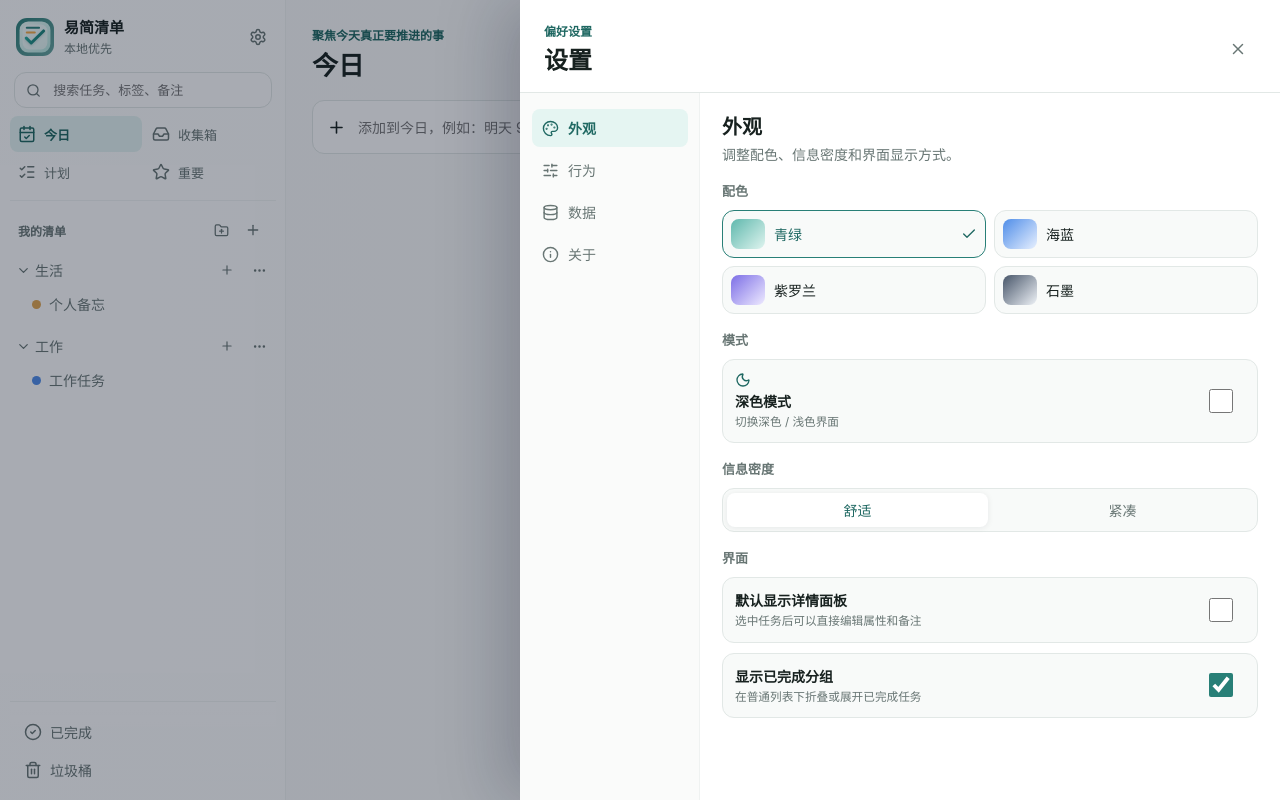
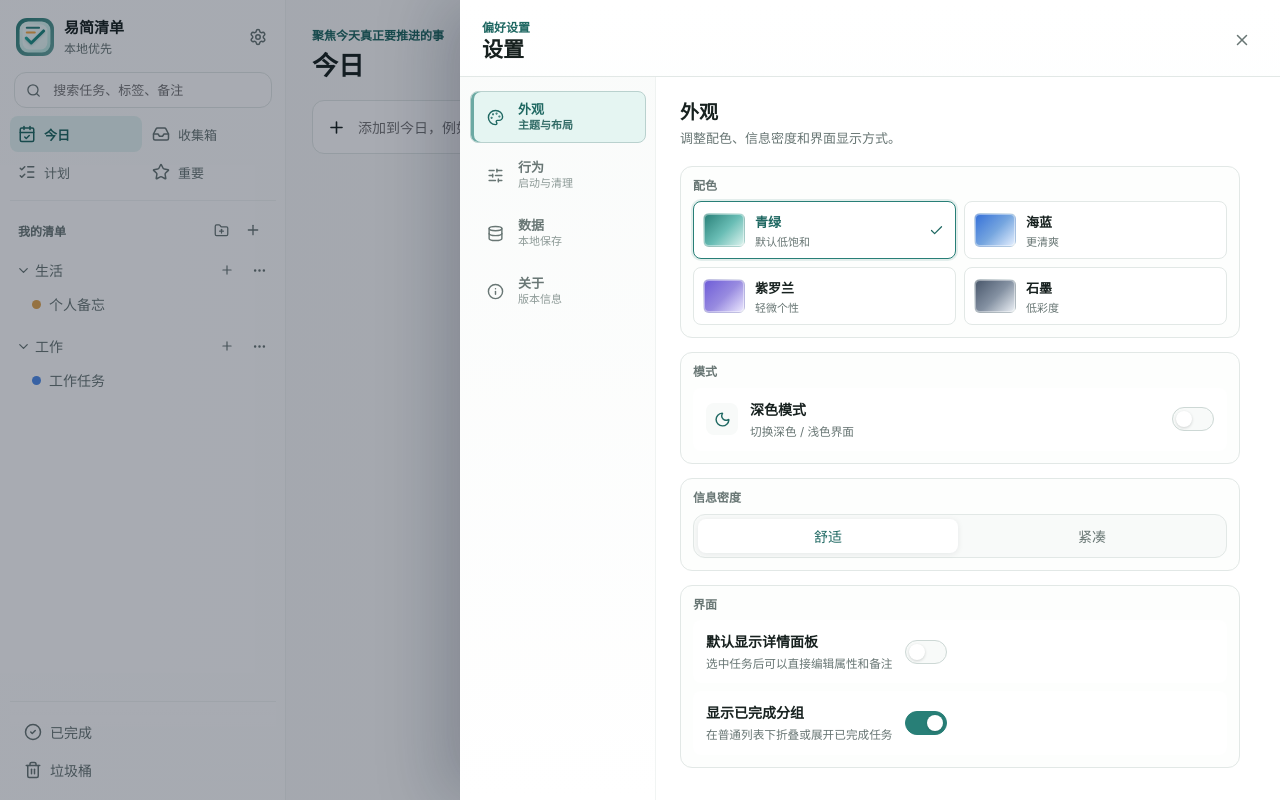
Before and after one commit to DFreeMind/simple-to-do, a Vue app: page / in a window 1280 px wide. Both pictures are taken after a click on the button 258 px from the left and 37 px from the top of the page. Built offline with nearby package versions, Linux system fonts and the light colour scheme.

Commit message:
优化设置面板界面

```diff
--- a/src/assets/styles.scss
+++ b/src/assets/styles.scss
@@ -2498,7 +2498,7 @@ body.is-resizing {
   top: 0;
   right: 0;
   display: flex;
-  width: min(760px, calc(100vw - 28px));
+  width: min(820px, calc(100vw - 28px));
   height: 100%;
   flex-direction: column;
   overflow: hidden;
@@ -2508,18 +2508,21 @@ body.is-resizing {
 
 .settings-panel__header {
   flex: 0 0 auto;
-  padding: 22px 24px 16px;
+  padding: 18px 20px 14px 22px;
   border-bottom: 1px solid var(--border);
+  background: linear-gradient(180deg, var(--surface-raised), color-mix(in srgb, var(--surface) 92%, var(--accent-tint)));
 }
 
 .settings-panel__header h2 {
   margin: 2px 0 0;
-  font-size: 24px;
+  font-size: 21px;
+  line-height: 1.2;
+  letter-spacing: 0;
 }
 
 .settings-layout {
   display: grid;
-  grid-template-columns: 180px minmax(0, 1fr);
+  grid-template-columns: 196px minmax(0, 1fr);
   min-height: 0;
   flex: 1;
 }
@@ -2527,70 +2530,116 @@ body.is-resizing {
 .settings-nav {
   display: grid;
   align-content: start;
-  gap: 4px;
-  padding: 16px 12px;
-  background: color-mix(in srgb, var(--surface-muted) 76%, var(--surface));
+  gap: 6px;
+  padding: 14px 10px;
+  background: linear-gradient(180deg, color-mix(in srgb, var(--surface-muted) 78%, var(--surface)), var(--surface));
   box-shadow: inset -1px 0 0 var(--divider-soft);
 }
 
 .settings-nav__item {
-  display: flex;
-  align-items: center;
-  gap: 9px;
-  min-height: 38px;
-  padding: 8px 10px;
+  display: grid;
+  grid-template-columns: 30px minmax(0, 1fr);
+  align-items: center;
+  gap: 8px;
+  min-height: 52px;
+  padding: 8px 9px;
   border-radius: var(--radius-sm);
+  border: 1px solid transparent;
   background: transparent;
   color: var(--text-muted);
   text-align: left;
-
-  &:hover,
+  transition: background var(--transition-fast), border-color var(--transition-fast), color var(--transition-fast), box-shadow var(--transition-fast);
+
+  > svg {
+    display: block;
+    justify-self: center;
+  }
+
+  strong,
+  small {
+    display: block;
+    min-width: 0;
+    overflow: hidden;
+    text-overflow: ellipsis;
+    white-space: nowrap;
+  }
+
+  strong {
+    color: inherit;
+    font-size: 13px;
+    line-height: 1.2;
+  }
+
+  small {
+    margin-top: 2px;
+    color: var(--text-subtle);
+    font-size: 11px;
+    line-height: 1.2;
+  }
+
+  &:hover {
+    background: color-mix(in srgb, var(--accent-soft) 55%, transparent);
+    color: var(--accent-strong);
+  }
+
   &.active {
+    border-color: color-mix(in srgb, var(--accent) 22%, var(--border));
     background: var(--accent-soft);
     color: var(--accent-strong);
-  }
-
-  &.active {
     font-weight: 650;
+    box-shadow: inset 3px 0 0 color-mix(in srgb, var(--accent) 64%, transparent);
+
+    small {
+      color: color-mix(in srgb, var(--accent-strong) 72%, var(--text-muted));
+    }
   }
 }
 
 .settings-content {
   min-width: 0;
   overflow-y: auto;
-  padding: 18px 22px 28px;
+  padding: 20px 24px 28px;
 }
 
 .settings-section {
   display: grid;
-  gap: 16px;
+  gap: 14px;
+  max-width: 560px;
 
   h3 {
     margin: 0;
-    font-size: 20px;
+    font-size: 19px;
+    letter-spacing: 0;
   }
 }
 
 .settings-section__head {
   display: grid;
-  gap: 4px;
+  gap: 5px;
+  padding-bottom: 4px;
 
   p {
     margin: 0;
     color: var(--text-muted);
-    line-height: 1.5;
+    font-size: 13px;
+    line-height: 1.45;
   }
 }
 
 .settings-block {
   display: grid;
-  gap: 10px;
+  gap: 8px;
+  padding: 12px;
+  border: 1px solid var(--border);
+  border-radius: var(--radius-md);
+  background: color-mix(in srgb, var(--surface-raised) 74%, var(--surface-muted));
 
   h4 {
     margin: 0;
     color: var(--text-muted);
-    font-size: 13px;
+    font-size: 12px;
     font-weight: 700;
+    line-height: 1.2;
   }
 }
 
@@ -2602,26 +2651,68 @@ body.is-resizing {
 
 .theme-card {
   display: grid;
-  grid-template-columns: 34px 1fr auto;
-  align-items: center;
-  gap: 9px;
-  min-height: 48px;
-  padding: 8px;
+  grid-template-columns: 42px minmax(0, 1fr) 20px;
+  align-items: center;
+  gap: 10px;
+  min-height: 58px;
+  padding: 9px;
   border: 1px solid var(--border);
-  border-radius: var(--radius-md);
-  background: var(--surface-muted);
+  border-radius: var(--radius-sm);
+  background: var(--surface);
+  color: var(--text);
   text-align: left;
+  transition: background var(--transition-fast), border-color var(--transition-fast), color var(--transition-fast), box-shadow var(--transition-fast), transform var(--transition-fast);
+
+  &:hover {
+    border-color: color-mix(in srgb, var(--accent) 30%, var(--border));
+    background: var(--accent-tint);
+  }
 
   &.active {
     border-color: var(--accent);
     color: var(--accent-strong);
+    box-shadow: 0 0 0 2px color-mix(in srgb, var(--accent) 12%, transparent);
   }
 }
 
 .theme-swatch {
-  width: 34px;
-  height: 30px;
-  border-radius: var(--radius-sm);
+  width: 42px;
+  height: 34px;
+  border: 1px solid color-mix(in srgb, var(--border) 58%, transparent);
+  border-radius: var(--radius-xs);
+  box-shadow: inset 0 0 0 1px color-mix(in srgb, #fff 42%, transparent);
+}
+
+.theme-card__text {
+  display: grid;
+  gap: 2px;
+  min-width: 0;
+
+  strong,
+  small {
+    overflow: hidden;
+    text-overflow: ellipsis;
+    white-space: nowrap;
+  }
+
+  strong {
+    color: inherit;
+    font-size: 13px;
+  }
+
+  small {
+    color: var(--text-muted);
+    font-size: 11px;
+  }
+}
+
+.theme-card__check {
+  display: grid;
+  width: 20px;
+  height: 20px;
+  place-items: center;
+  border-radius: 999px;
+  color: var(--accent-strong);
 }
 
 .segmented {
@@ -2653,10 +2744,12 @@ body.is-resizing {
   align-items: center;
   justify-content: space-between;
   gap: 12px;
-  padding: 12px;
-  border: 1px solid var(--border);
-  border-radius: var(--radius-md);
-  background: var(--surface-muted);
+  min-height: 56px;
+  padding: 10px 12px;
+  border: 1px solid transparent;
+  border-radius: var(--radius-sm);
+  background: var(--surface);
+  transition: background var(--transition-fast), border-color var(--transition-fast);
 
   strong,
   small {
@@ -2668,12 +2761,142 @@ body.is-resizing {
     color: var(--text-muted);
     line-height: 1.4;
   }
-}
-
-.switch-row input {
+
+  &:hover {
+    border-color: color-mix(in srgb, var(--accent) 24%, var(--border));
+    background: var(--accent-tint);
+  }
+}
+
+.setting-row {
+  position: relative;
+  display: grid;
+  grid-template-columns: auto minmax(0, 1fr) auto;
+  align-items: center;
+}
+
+.setting-row__icon {
+  display: grid;
+  width: 32px;
+  height: 32px;
+  place-items: center;
+  border-radius: var(--radius-sm);
+  background: var(--surface-muted);
+  color: var(--accent-strong);
+}
+
+.setting-row__body {
+  display: grid;
+  gap: 2px;
+  min-width: 0;
+  color: var(--text);
+  white-space: normal;
+
+  strong,
+  small {
+    overflow-wrap: anywhere;
+  }
+}
+
+.setting-field {
+  display: grid;
+  grid-template-columns: auto minmax(0, 1fr) 156px;
+  align-items: center;
+  gap: 12px;
+  min-height: 58px;
+  padding: 10px 12px;
+  border: 1px solid transparent;
+  border-bottom: 1px solid transparent;
+  border-radius: var(--radius-sm);
+  background: var(--surface);
+  transition: background var(--transition-fast), border-color var(--transition-fast);
+
+  &:hover,
+  &:focus-within {
+    border-color: color-mix(in srgb, var(--accent) 24%, var(--border));
+    background: var(--accent-tint);
+  }
+
+  select {
+    width: 100%;
+    height: 34px;
+    min-height: 34px;
+    padding: 0 30px 0 10px;
+    border: 1px solid var(--border);
+    border-radius: var(--radius-sm);
+    background: var(--surface-raised);
+    color: var(--text);
+    outline: 0;
+  }
+}
+
+.toggle-input {
+  position: absolute;
+  right: 12px;
   width: 42px;
   height: 24px;
-  accent-color: var(--accent);
+  margin: 0;
+  cursor: pointer;
+  opacity: 0;
+  z-index: 1;
+}
+
+.toggle-control {
+  position: relative;
+  display: inline-block;
+  width: 42px;
+  height: 24px;
+  border: 1px solid var(--border-strong);
+  border-radius: 999px;
+  background: var(--surface-muted);
+  transition: background var(--transition-fast), border-color var(--transition-fast);
+
+  &::after {
+    content: '';
+    position: absolute;
+    top: 3px;
+    left: 3px;
+    width: 16px;
+    height: 16px;
+    border-radius: 50%;
+    background: var(--surface-raised);
+    box-shadow: 0 1px 3px color-mix(in srgb, var(--text) 18%, transparent);
+    transition: transform var(--transition-fast), background var(--transition-fast);
+  }
+}
+
+.toggle-control--sm {
+  width: 36px;
+  height: 20px;
+
+  &::after {
+    width: 12px;
+    height: 12px;
+  }
+}
+
+.toggle-input:checked + .toggle-control {
+  border-color: var(--accent);
+  background: var(--accent);
+}
+
+.toggle-input:checked + .toggle-control::after {
+  background: var(--on-accent);
+  transform: translateX(18px);
+}
+
+.toggle-input:checked + .toggle-control--sm::after {
+  transform: translateX(16px);
+}
+
+.toggle-input:focus-visible + .toggle-control {
+  outline: 2px solid var(--focus-ring);
+  outline-offset: 2px;
+}
+
+.toggle-input:disabled + .toggle-control {
+  cursor: not-allowed;
+  opacity: 0.45;
 }
 
 .switch-row.disabled {
@@ -2685,38 +2908,20 @@ body.is-resizing {
 .sound-settings {
   display: flex;
   flex-direction: column;
-  gap: 12px;
+  gap: 8px;
 }
 
 .sound-master {
-  background: linear-gradient(135deg, var(--surface) 0%, var(--surface-muted) 100%);
-  border: 1px solid var(--border);
-  transition: all var(--transition-fast);
-
-  &:hover {
-    border-color: var(--accent);
-    box-shadow: 0 2px 8px rgba(0, 0, 0, 0.05);
-  }
-}
-
-.sound-label {
-  display: flex;
-  align-items: center;
-  gap: 12px;
-}
-
-.sound-icon {
-  color: var(--accent);
-  flex-shrink: 0;
+  background: var(--surface);
 }
 
 .sound-categories {
   display: flex;
   flex-direction: column;
-  gap: 8px;
-  padding: 16px;
+  gap: 6px;
+  padding: 8px;
   background: var(--surface-muted);
-  border-radius: var(--radius-md);
+  border-radius: var(--radius-sm);
   border: 1px solid var(--border);
   transition: all var(--transition-fast);
 
@@ -2729,10 +2934,13 @@ body.is-resizing {
 }
 
 .sound-item {
-  display: flex;
-  align-items: center;
-  gap: 12px;
-  padding: 12px 16px;
+  position: relative;
+  display: grid;
+  grid-template-columns: auto minmax(0, 1fr) auto;
+  align-items: center;
+  gap: 10px;
+  min-height: 50px;
+  padding: 9px 10px;
   background: var(--surface);
   border: 1px solid var(--border);
   border-radius: var(--radius-sm);
@@ -2740,12 +2948,12 @@ body.is-resizing {
   transition: all var(--transition-fast);
 
   &:hover {
-    border-color: var(--accent);
-    transform: translateX(2px);
+    border-color: color-mix(in srgb, var(--accent) 28%, var(--border));
+    background: var(--accent-tint);
   }
 
   &:active {
-    transform: translateX(0);
+    background: color-mix(in srgb, var(--accent-tint) 70%, var(--surface));
   }
 }
 
@@ -2762,8 +2970,8 @@ body.is-resizing {
   transition: all var(--transition-fast);
 
   .sound-item:hover & {
-    background: var(--accent);
-    color: var(--on-accent);
+    background: var(--accent-soft);
+    color: var(--accent-strong);
   }
 }
 
@@ -2787,6 +2995,7 @@ body.is-resizing {
 
 .status-card {
   justify-content: flex-start;
+  border-color: var(--border);
   color: var(--text-muted);
 }
 
@@ -3149,7 +3358,7 @@ body.is-resizing {
   }
 
   .settings-panel {
-    width: min(680px, calc(100vw - 20px));
+    width: min(760px, calc(100vw - 20px));
   }
 
   .task-detail {
@@ -3172,6 +3381,10 @@ body.is-resizing {
     width: 100vw;
   }
 
+  .settings-panel__header {
+    padding: 16px 14px 12px;
+  }
+
   .settings-layout {
     grid-template-columns: 1fr;
   }
@@ -3185,15 +3398,31 @@ body.is-resizing {
   }
 
   .settings-nav__item {
-    flex: 0 0 auto;
+    flex: 0 0 138px;
   }
 
   .settings-content {
     padding: 16px 14px 24px;
   }
 
+  .settings-section {
+    max-width: none;
+  }
+
   .theme-grid {
     grid-template-columns: 1fr;
+  }
+
+  .setting-field {
+    grid-template-columns: auto minmax(0, 1fr);
+
+    select {
+      grid-column: 1 / -1;
+    }
+  }
+
+  .sound-item {
+    grid-template-columns: auto minmax(0, 1fr) auto;
   }
 
   .sidebar {
--- a/src/components/SettingsPanel.vue
+++ b/src/components/SettingsPanel.vue
@@ -23,7 +23,10 @@
             @click="activeSection = section.id"
           >
             <component :is="section.icon" :size="17" />
-            <span>{{ section.label }}</span>
+            <span>
+              <strong>{{ section.label }}</strong>
+              <small>{{ section.description }}</small>
+            </span>
           </button>
         </nav>
 
@@ -46,25 +49,34 @@
                   @click="store.updateSettings({ theme: theme.id })"
                 >
                   <span class="theme-swatch" :style="{ background: theme.swatch }"></span>
-                  <span>{{ theme.label }}</span>
-                  <Check v-if="store.settings.theme === theme.id" :size="16" />
+                  <span class="theme-card__text">
+                    <strong>{{ theme.label }}</strong>
+                    <small>{{ theme.description }}</small>
+                  </span>
+                  <span class="theme-card__check" aria-hidden="true">
+                    <Check v-if="store.settings.theme === theme.id" :size="15" />
+                  </span>
                 </button>
               </div>
             </div>
 
             <div class="settings-block">
               <h4>模式</h4>
-              <label class="switch-row">
-                <span>
-                  <Moon :size="16" class="inline-icon" />
+              <label class="switch-row setting-row">
+                <span class="setting-row__icon">
+                  <Moon :size="17" />
+                </span>
+                <span class="setting-row__body">
                   <strong>深色模式</strong>
                   <small>切换深色 / 浅色界面</small>
                 </span>
                 <input
+                  class="toggle-input"
                   type="checkbox"
                   :checked="store.settings.darkMode"
                   @change="store.updateSettings({ darkMode: $event.target.checked })"
                 />
+                <span class="toggle-control" aria-hidden="true"></span>
               </label>
             </div>
 
@@ -90,27 +102,31 @@
 
             <div class="settings-block">
               <h4>界面</h4>
-              <label class="switch-row">
-                <span>
+              <label class="switch-row setting-row">
+                <span class="setting-row__body">
                   <strong>默认显示详情面板</strong>
                   <small>选中任务后可以直接编辑属性和备注</small>
                 </span>
                 <input
+                  class="toggle-input"
                   type="checkbox"
                   :checked="store.settings.detailOpen"
                   @change="store.updateSettings({ detailOpen: $event.target.checked })"
                 />
+                <span class="toggle-control" aria-hidden="true"></span>
               </label>
-              <label class="switch-row">
-                <span>
+              <label class="switch-row setting-row">
+                <span class="setting-row__body">
                   <strong>显示已完成分组</strong>
                   <small>在普通列表下折叠或展开已完成任务</small>
                 </span>
                 <input
+                  class="toggle-input"
                   type="checkbox"
                   :checked="store.settings.completedVisible"
                   @change="store.updateSettings({ completedVisible: $event.target.checked })"
                 />
+                <span class="toggle-control" aria-hidden="true"></span>
               </label>
             </div>
           </section>
@@ -123,8 +139,12 @@
 
             <div class="settings-block">
               <h4>启动页</h4>
-              <label class="field">
-                <span><PanelTop :size="15" /> 打开应用默认进入</span>
+              <label class="field setting-field">
+                <span class="setting-row__icon"><PanelTop :size="16" /></span>
+                <span class="setting-row__body">
+                  <strong>打开应用默认进入</strong>
+                  <small>选择每次启动后先显示的视图</small>
+                </span>
                 <select :value="store.settings.startView" @change="store.updateSettings({ startView: $event.target.value })">
                   <option value="today">今日</option>
                   <option value="inbox">收集箱</option>
@@ -136,8 +156,12 @@
 
             <div class="settings-block">
               <h4>垃圾桶</h4>
-              <label class="field">
-                <span><Trash2 :size="15" /> 保留时间</span>
+              <label class="field setting-field">
+                <span class="setting-row__icon"><Trash2 :size="16" /></span>
+                <span class="setting-row__body">
+                  <strong>保留时间</strong>
+                  <small>删除后的任务会在本机保留多久</small>
+                </span>
                 <select :value="store.settings.trashRetentionDays" @change="store.updateSettings({ trashRetentionDays: Number($event.target.value) })">
                   <option :value="7">7 天</option>
                   <option :value="30">30 天</option>
@@ -152,19 +176,21 @@
             <div class="settings-block">
               <h4>音效</h4>
               <div class="sound-settings">
-                <label class="switch-row sound-master">
-                  <span class="sound-label">
-                    <Volume2 :size="18" class="sound-icon" />
-                    <span>
-                      <strong>启用音效</strong>
-                      <small>操作时播放提示音</small>
-                    </span>
+                <label class="switch-row setting-row sound-master">
+                  <span class="setting-row__icon">
+                    <Volume2 :size="17" />
+                  </span>
+                  <span class="setting-row__body">
+                    <strong>启用音效</strong>
+                    <small>操作时播放提示音</small>
                   </span>
                   <input
+                    class="toggle-input"
                     type="checkbox"
                     :checked="store.settings.soundEnabled"
                     @change="store.updateSettings({ soundEnabled: $event.target.checked })"
                   />
+                  <span class="toggle-control" aria-hidden="true"></span>
                 </label>
 
                 <div class="sound-categories" :class="{ disabled: !store.settings.soundEnabled }">
@@ -177,11 +203,13 @@
                       <small>完成、添加、删除任务</small>
                     </span>
                     <input
+                      class="toggle-input"
                       type="checkbox"
                       :checked="store.settings.soundTaskEnabled"
                       :disabled="!store.settings.soundEnabled"
                       @change="store.updateSettings({ soundTaskEnabled: $event.target.checked })"
                     />
+                    <span class="toggle-control toggle-control--sm" aria-hidden="true"></span>
                   </label>
 
                   <label class="sound-item">
@@ -193,11 +221,13 @@
                       <small>添加、删除清单</small>
                     </span>
                     <input
+                      class="toggle-input"
                       type="checkbox"
                       :checked="store.settings.soundListEnabled"
                       :disabled="!store.settings.soundEnabled"
                       @change="store.updateSettings({ soundListEnabled: $event.target.checked })"
                     />
+                    <span class="toggle-control toggle-control--sm" aria-hidden="true"></span>
                   </label>
 
                   <label class="sound-item">
@@ -209,11 +239,13 @@
                       <small>添加、删除分组</small>
                     </span>
                     <input
+                      class="toggle-input"
                       type="checkbox"
                       :checked="store.settings.soundGroupEnabled"
                       :disabled="!store.settings.soundEnabled"
                       @change="store.updateSettings({ soundGroupEnabled: $event.target.checked })"
                     />
+                    <span class="toggle-control toggle-control--sm" aria-hidden="true"></span>
                   </label>
                 </div>
               </div>
@@ -265,16 +297,16 @@ const store = useTaskStore()
 const activeSection = ref('appearance')
 
 const sections = [
-  { id: 'appearance', label: '外观', icon: Palette },
-  { id: 'behavior', label: '行为', icon: SlidersHorizontal },
-  { id: 'data', label: '数据', icon: Database },
-  { id: 'about', label: '关于', icon: Info }
+  { id: 'appearance', label: '外观', description: '主题与布局', icon: Palette },
+  { id: 'behavior', label: '行为', description: '启动与清理', icon: SlidersHorizontal },
+  { id: 'data', label: '数据', description: '本地保存', icon: Database },
+  { id: 'about', label: '关于', description: '版本信息', icon: Info }
 ]
 
 const themes = [
-  { id: 'mint', label: '青绿', swatch: 'linear-gradient(135deg, #5fb8ad, #dff4ef)' },
-  { id: 'blue', label: '海蓝', swatch: 'linear-gradient(135deg, #4f8de8, #e7f0ff)' },
-  { id: 'violet', label: '紫罗兰', swatch: 'linear-gradient(135deg, #7c6ee6, #eeeaff)' },
-  { id: 'graphite', label: '石墨', swatch: 'linear-gradient(135deg, #475569, #eef2f7)' }
+  { id: 'mint', label: '青绿', description: '默认低饱和', swatch: 'linear-gradient(135deg, #287f77 0%, #69bdb5 52%, #dff4ef 100%)' },
+  { id: 'blue', label: '海蓝', description: '更清爽', swatch: 'linear-gradient(135deg, #346fd8 0%, #76a6df 52%, #e7f0ff 100%)' },
+  { id: 'violet', label: '紫罗兰', description: '轻微个性', swatch: 'linear-gradient(135deg, #6d5bd7 0%, #988be0 52%, #eeeaff 100%)' },
+  { id: 'graphite', label: '石墨', description: '低彩度', swatch: 'linear-gradient(135deg, #475569 0%, #8491a2 52%, #eef2f7 100%)' }
 ]
 </script>
```
